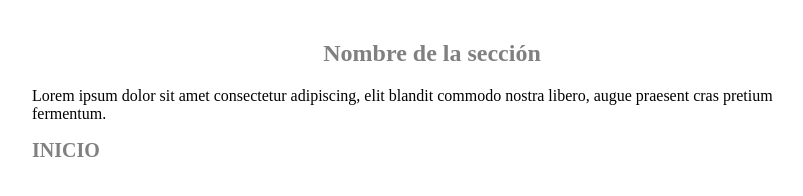
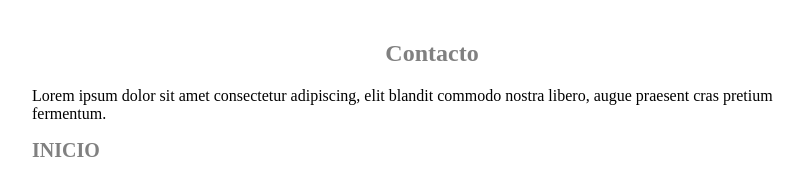
Before and after one commit to jaimegpm/Empresa, a plain HTML site: page contacto.html in a window 1280 px wide. Shown: the whole page, without its empty margins (208-1011 px from the left). Drawn offline with Linux system fonts and the light colour scheme.

Commit message:
Modificacion del archivo contacto

```diff
--- a/contacto.html
+++ b/contacto.html
@@ -13,7 +13,7 @@
 
   <body>
     <div id="contenido">
-   	 <h2>Nombre de la sección</h2>
+   	 <h2>Contacto</h2>
    	 <p>Lorem ipsum dolor sit amet consectetur adipiscing, elit blandit commodo nostra libero, augue praesent cras pretium fermentum.
    	 </p>
    	 <a href="index.html"><strong>INICIO</strong></a>
```
